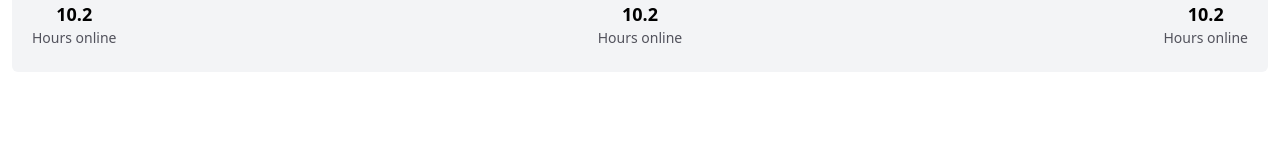
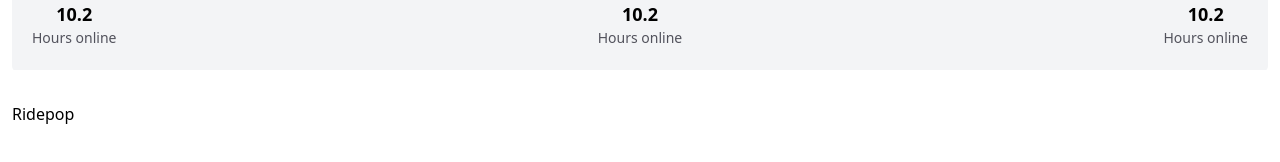
Before and after one commit to alokkkxpixel/Uber-repo, a React (Vite) app in the folder frontend/: page /captain-home in a window 1280 px wide. Shown: the part 642-804 px from the top of the page. Built offline with nearby package versions, Linux system fonts and the light colour scheme; no server answers; sample sign-in values are in the browser's storage.

Commit message:
captain ui updte

```diff
--- /dev/null
+++ b/frontend/src/Components/Ridepop.jsx
@@ -0,0 +1,7 @@
+import React from "react";
+
+const Ridepop = () => {
+  return <div>Ridepop</div>;
+};
+
+export default Ridepop;
--- a/frontend/src/pages/CaptainHome.jsx
+++ b/frontend/src/pages/CaptainHome.jsx
@@ -6,6 +6,7 @@ import { MdOutlineSpeed } from "react-icons/md";
 import { LuNotebookText } from "react-icons/lu";
 import { Link } from "react-router-dom";
 import CaptainDetails from "../Components/CaptainDetails";
+import Ridepop from "../Components/Ridepop";
 
 const CaptainHome = () => {
   return (
@@ -34,6 +35,9 @@ const CaptainHome = () => {
       <div className="h-1/2 bg--300 py-5 px-3">
         <CaptainDetails />
       </div>
+      <div className="fixed  bg-white w-full p-3 bottom-0 z-10 py-8">
+        <Ridepop />
+      </div>
     </div>
   );
 };
```
